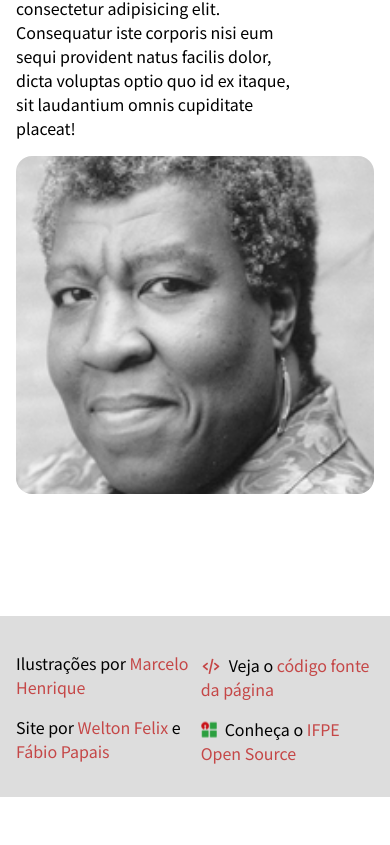
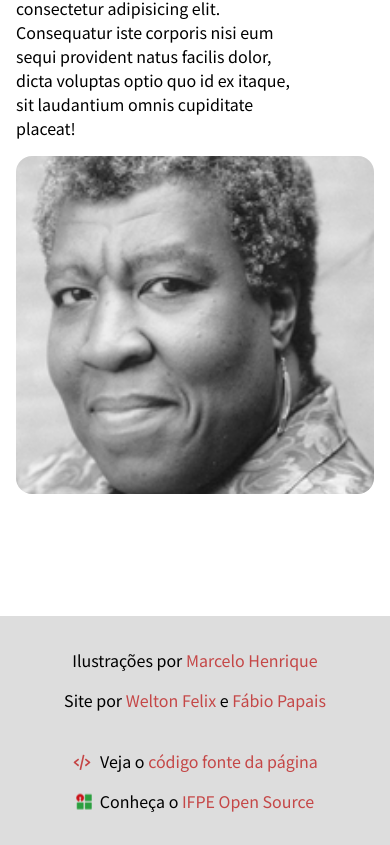
Before and after one commit to weltonfelix/kindred, a React (Create React App) app: page / in a window 390 px wide. Shown: the part 1916-2761 px from the top of the page. Before the commit the page ends 2713 px from the top, so only its background shows below. Built offline with nearby package versions, Linux system fonts and the light colour scheme; the HTML template or start-up script is replaced by a standard one.

Commit message:
fix footer mobile behavior

```diff
--- a/src/App.css
+++ b/src/App.css
@@ -2,7 +2,8 @@
   display: none;
 }
 
-main#title, div#author {
+main#title,
+div#author {
   display: flex;
   height: 100%;
 }
@@ -83,18 +84,32 @@ div#author img {
 }
 
 footer {
-  background-color: #DDD;
+  background-color: #ddd;
   display: flex;
   align-items: center;
   justify-content: space-around;
   padding: 32px 16px 32px 16px;
 }
 
+@media (max-width: 768px) {
+  footer {
+    flex-direction: column;
+  }
+
+  footer div:first-child {
+    margin-bottom: 32px;
+  }
+
+  footer p {
+    text-align: center;
+  }
+}
+
 footer a {
   color: #c54747;
 }
 
-footer div p+p {
+footer div p + p {
   margin-top: 16px;
 }
 
```
